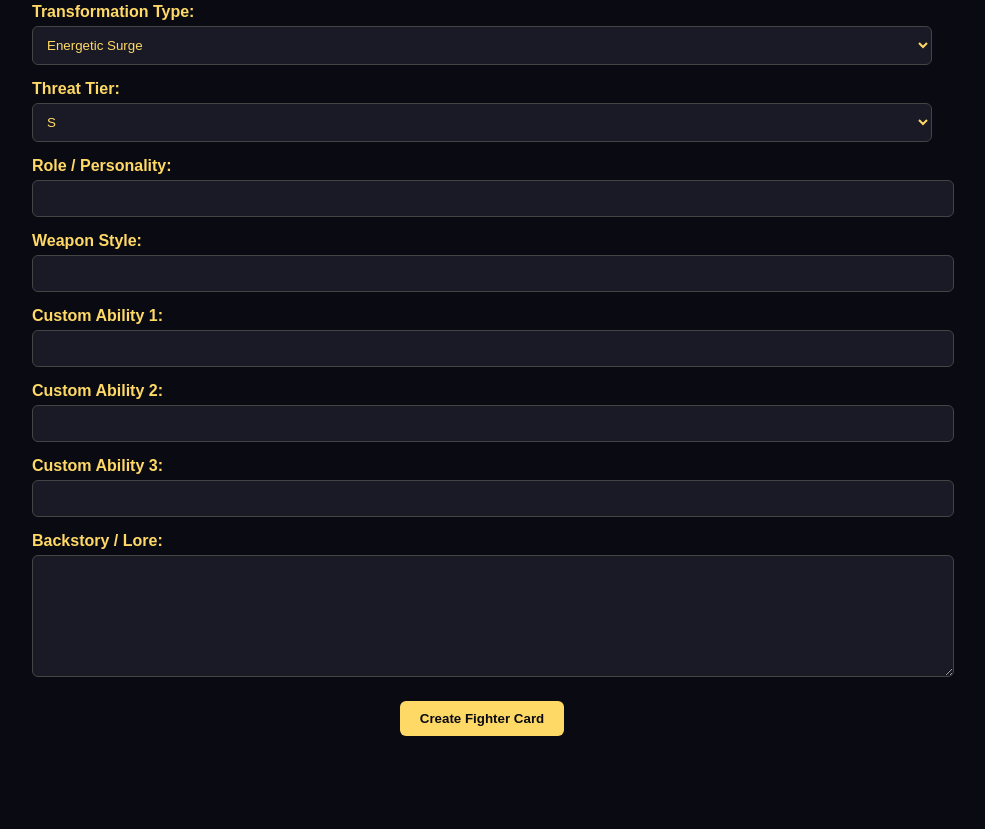
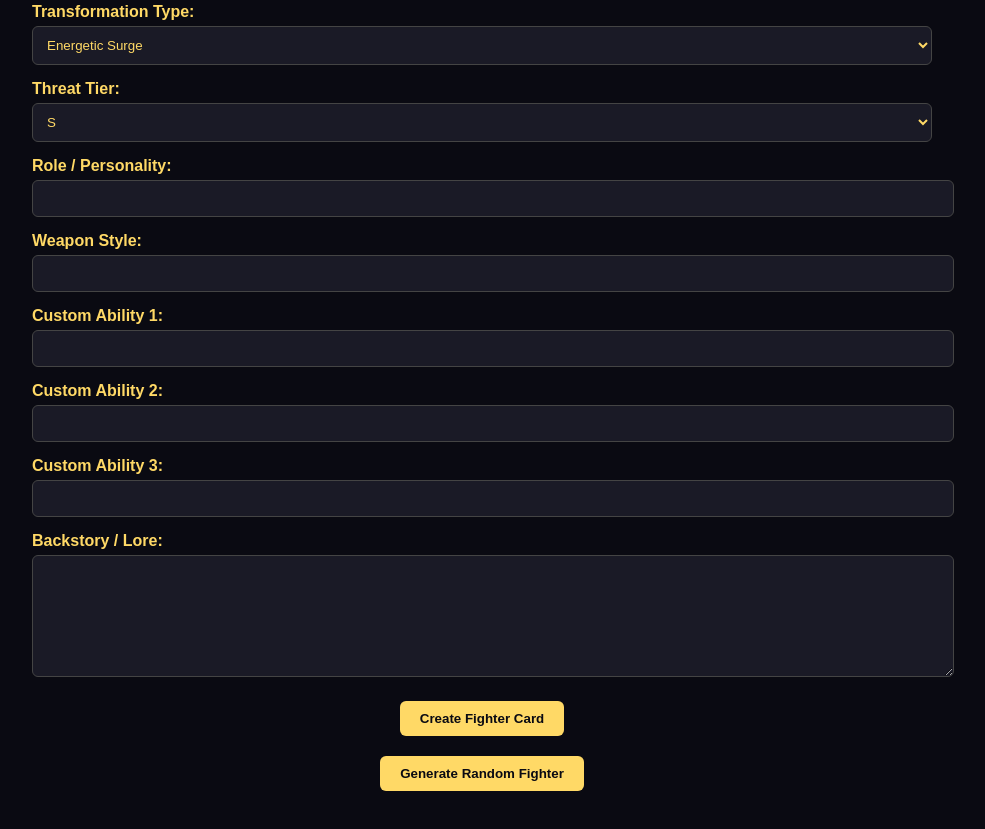
Before and after one commit to DolbyD23/SirSenju, a plain HTML site: page pages/build_your_fighter_full_final.html in a window 1280 px wide. Shown: the part 386-1215 px from the top of the page, without its empty margins (158-1143 px from the left). Before the commit the page ends 1170 px from the top, so only its background shows below. Drawn offline with Linux system fonts and the light colour scheme.

Commit message:
Update build_your_fighter_full_final.html

```diff
--- a/pages/build_your_fighter_full_final.html
+++ b/pages/build_your_fighter_full_final.html
@@ -134,6 +134,7 @@
     </div>
 
     <button onclick="generateFighterCard()">Create Fighter Card</button>
+    <button onclick="generateRandomFighter()">Generate Random Fighter</button>
 
     <div class="final-card" id="finalFighterCard">
       <div class="fighter-image-preview">
```
